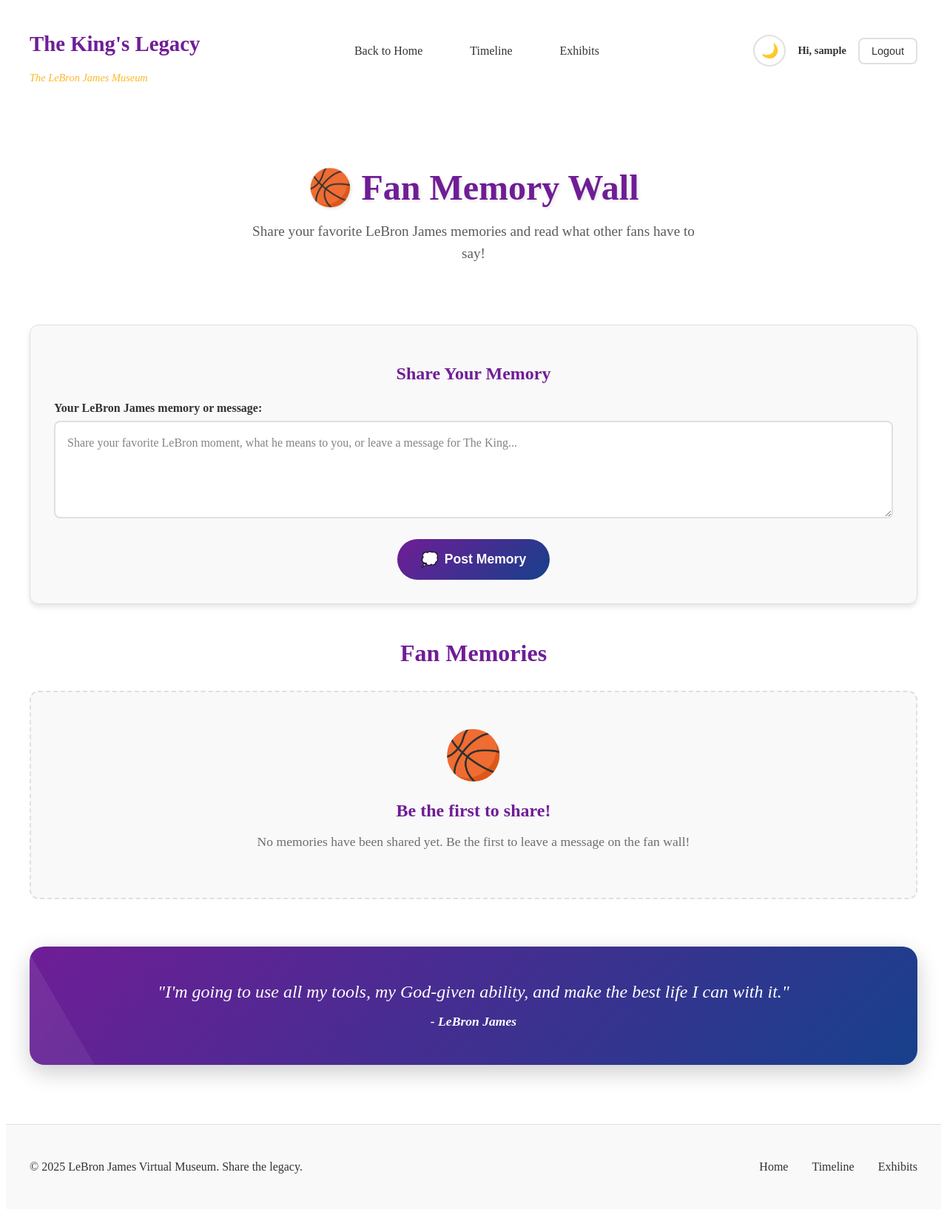
After one commit to lanzmanalac/theAkronAscension, a PHP site: page /fanwall.php in a window 1280 px wide. The commit adds this page. Shown: the whole page at 74% size. Run offline with PHP 8.4, Linux system fonts and the light colour scheme; the visitor is signed in with stand-in values (Sample User, id 1); data that the repository does not hold is empty.

Commit message:
Add files via upload

```diff
--- /dev/null
+++ b/fanwall.css
@@ -0,0 +1,441 @@
+/* Fanwall Main Layout */
+.fanwall-main {
+    min-height: calc(100vh - 200px);
+    padding: 2rem 0;
+    background: transparent;
+}
+
+.fanwall-container {
+    max-width: 1200px;
+    margin: 0 auto;
+    padding: 0 2rem;
+}
+
+/* Header Section */
+.fanwall-header {
+    text-align: center;
+    margin-bottom: 3rem;
+    padding: 2rem 0;
+}
+
+.page-title {
+    font-size: 3rem;
+    font-weight: bold;
+    color: var(--primary-color);
+    margin-bottom: 1rem;
+    text-shadow: 2px 2px 4px rgba(0, 0, 0, 0.1);
+}
+
+.page-subtitle {
+    font-size: 1.2rem;
+    color: var(--text-color);
+    opacity: 0.8;
+    max-width: 600px;
+    margin: 0 auto;
+    line-height: 1.6;
+}
+
+/* Error Message */
+.error-message {
+    background-color: #fee;
+    color: #c33;
+    padding: 1rem;
+    border-radius: 8px;
+    border-left: 4px solid #c33;
+    margin-bottom: 2rem;
+    text-align: center;
+}
+
+/* Post Section */
+.post-section {
+    margin-bottom: 3rem;
+}
+
+.post-form-container {
+    background-color: var(--card-bg);
+    border-radius: 12px;
+    padding: 2rem;
+    box-shadow: var(--shadow);
+    border: 1px solid var(--border-color);
+    transition: all 0.3s ease;
+}
+
+.post-form-container:hover {
+    transform: translateY(-2px);
+    box-shadow: 0 8px 25px rgba(0, 0, 0, 0.15);
+}
+
+.post-form-container h2 {
+    color: var(--primary-color);
+    font-size: 1.5rem;
+    margin-bottom: 1.5rem;
+    text-align: center;
+}
+
+.form-group {
+    margin-bottom: 1.5rem;
+}
+
+.form-group label {
+    display: block;
+    color: var(--text-color);
+    font-weight: 600;
+    margin-bottom: 0.5rem;
+    font-size: 1rem;
+}
+
+.form-group textarea {
+    width: 100%;
+    padding: 1rem;
+    border: 2px solid var(--border-color);
+    border-radius: 8px;
+    background-color: var(--bg-color);
+    color: var(--text-color);
+    font-family: inherit;
+    font-size: 1rem;
+    line-height: 1.5;
+    resize: vertical;
+    min-height: 120px;
+    transition: all 0.3s ease;
+    box-sizing: border-box;
+}
+
+.form-group textarea:focus {
+    outline: none;
+    border-color: var(--primary-color);
+    box-shadow: 0 0 0 3px rgba(111, 29, 150, 0.1);
+}
+
+.form-group textarea::placeholder {
+    color: var(--text-color);
+    opacity: 0.6;
+}
+
+.submit-btn {
+    background: linear-gradient(135deg, var(--primary-color), var(--accent-color));
+    color: white;
+    border: none;
+    padding: 1rem 2rem;
+    border-radius: 50px;
+    font-size: 1.1rem;
+    font-weight: 600;
+    cursor: pointer;
+    transition: all 0.3s ease;
+    display: flex;
+    align-items: center;
+    gap: 0.5rem;
+    margin: 0 auto;
+    min-width: 200px;
+    justify-content: center;
+}
+
+.submit-btn:hover {
+    transform: translateY(-2px);
+    box-shadow: 0 8px 20px rgba(111, 29, 150, 0.3);
+}
+
+.submit-btn:active {
+    transform: translateY(0);
+}
+
+.btn-icon {
+    font-size: 1.2rem;
+}
+
+/* Messages Section */
+.messages-section {
+    margin-bottom: 3rem;
+}
+
+.messages-section h2 {
+    color: var(--primary-color);
+    font-size: 2rem;
+    text-align: center;
+    margin-bottom: 2rem;
+}
+
+.messages-container {
+    display: grid;
+    gap: 1.5rem;
+}
+
+/* No Messages State */
+.no-messages {
+    text-align: center;
+    padding: 3rem;
+    background-color: var(--card-bg);
+    border-radius: 12px;
+    border: 2px dashed var(--border-color);
+}
+
+.no-messages-icon {
+    font-size: 4rem;
+    margin-bottom: 1rem;
+}
+
+.no-messages h3 {
+    color: var(--primary-color);
+    font-size: 1.5rem;
+    margin-bottom: 1rem;
+}
+
+.no-messages p {
+    color: var(--text-color);
+    opacity: 0.7;
+    font-size: 1.1rem;
+}
+
+/* Message Cards */
+.message-card {
+    background-color: var(--card-bg);
+    border-radius: 12px;
+    padding: 1.5rem;
+    box-shadow: var(--shadow);
+    border: 1px solid var(--border-color);
+    transition: all 0.3s ease;
+    opacity: 0;
+    transform: translateY(20px);
+}
+
+.message-card:hover {
+    transform: translateY(-3px);
+    box-shadow: 0 10px 30px rgba(0, 0, 0, 0.15);
+}
+
+.message-content {
+    margin-bottom: 1rem;
+}
+
+.message-content p {
+    color: var(--text-color);
+    font-size: 1.1rem;
+    line-height: 1.6;
+    margin: 0;
+    word-wrap: break-word;
+}
+
+.message-footer {
+    display: flex;
+    justify-content: space-between;
+    align-items: center;
+    padding-top: 1rem;
+    border-top: 1px solid var(--border-color);
+    font-size: 0.9rem;
+}
+
+.message-author,
+.message-date {
+    display: flex;
+    align-items: center;
+    gap: 0.5rem;
+    color: var(--text-color);
+    opacity: 0.7;
+}
+
+.author-icon,
+.date-icon {
+    font-size: 1rem;
+}
+
+.author-name {
+    font-weight: 600;
+    color: var(--primary-color);
+}
+
+/* Inspiration Section */
+.inspiration-section {
+    margin-top: 4rem;
+    text-align: center;
+}
+
+.quote-container {
+    background: linear-gradient(135deg, var(--primary-color), var(--accent-color));
+    color: white;
+    padding: 3rem 2rem;
+    border-radius: 20px;
+    box-shadow: 0 10px 30px rgba(0, 0, 0, 0.2);
+    position: relative;
+    overflow: hidden;
+}
+
+.quote-container::before {
+    content: '';
+    position: absolute;
+    top: -50%;
+    left: -50%;
+    width: 200%;
+    height: 200%;
+    background: radial-gradient(circle, rgba(255, 255, 255, 0.1) 0%, transparent 70%);
+    animation: shimmer 3s ease-in-out infinite;
+}
+
+@keyframes shimmer {
+    0%, 100% { transform: translateX(-100%) translateY(-100%) rotate(0deg); }
+    50% { transform: translateX(100%) translateY(100%) rotate(180deg); }
+}
+
+.lebron-quote {
+    font-size: 1.5rem;
+    font-style: italic;
+    margin: 0 0 1rem 0;
+    position: relative;
+    z-index: 1;
+}
+
+.quote-author {
+    font-size: 1.1rem;
+    font-weight: 600;
+    position: relative;
+    z-index: 1;
+}
+
+/* Footer */
+.footer {
+    background-color: var(--card-bg);
+    border-top: 1px solid var(--border-color);
+    padding: 2rem 0;
+    margin-top: 3rem;
+}
+
+.footer-content {
+    max-width: 1200px;
+    margin: 0 auto;
+    padding: 0 2rem;
+    display: flex;
+    justify-content: space-between;
+    align-items: center;
+    flex-wrap: wrap;
+    gap: 1rem;
+}
+
+.footer-links {
+    display: flex;
+    gap: 2rem;
+}
+
+.footer-links a {
+    color: var(--text-color);
+    text-decoration: none;
+    transition: color 0.3s ease;
+}
+
+.footer-links a:hover {
+    color: var(--primary-color);
+}
+
+/* User Profile in Header */
+.user-profile {
+    display: flex;
+    align-items: center;
+    gap: 1rem;
+}
+
+.welcome-msg {
+    color: var(--text-color);
+    font-weight: 600;
+    font-size: 0.9rem;
+}
+
+.logout-form {
+    margin: 0;
+}
+
+.logout-btn {
+    background-color: transparent;
+    color: var(--text-color);
+    border: 2px solid var(--border-color);
+    padding: 0.5rem 1rem;
+    border-radius: 8px;
+    cursor: pointer;
+    font-size: 0.9rem;
+    transition: all 0.3s ease;
+}
+
+.logout-btn:hover {
+    background-color: var(--primary-color);
+    color: white;
+    border-color: var(--primary-color);
+}
+
+/* Responsive Design */
+@media (max-width: 768px) {
+    .fanwall-container {
+        padding: 0 1rem;
+    }
+
+    .page-title {
+        font-size: 2rem;
+    }
+
+    .page-subtitle {
+        font-size: 1rem;
+    }
+
+    .post-form-container {
+        padding: 1.5rem;
+    }
+
+    .message-footer {
+        flex-direction: column;
+        gap: 0.5rem;
+        text-align: center;
+    }
+
+    .footer-content {
+        flex-direction: column;
+        text-align: center;
+    }
+
+    .header-controls {
+        flex-wrap: wrap;
+        gap: 0.5rem;
+    }
+
+    .user-profile {
+        flex-direction: column;
+        gap: 0.5rem;
+    }
+
+    .lebron-quote {
+        font-size: 1.2rem;
+    }
+}
+
+@media (max-width: 480px) {
+    .page-title {
+        font-size: 1.5rem;
+    }
+
+    .submit-btn {
+        width: 100%;
+        min-width: auto;
+    }
+
+    .post-form-container {
+        padding: 1rem;
+    }
+
+    .message-card {
+        padding: 1rem;
+    }
+
+    .quote-container {
+        padding: 2rem 1rem;
+    }
+}
+
+/* Animation for message cards entrance */
+@keyframes slideInUp {
+    from {
+        opacity: 0;
+        transform: translateY(30px);
+    }
+    to {
+        opacity: 1;
+        transform: translateY(0);
+    }
+}
+
+.message-card {
+    animation: slideInUp 0.5s ease forwards;
+}
--- /dev/null
+++ b/fanwall.php
@@ -0,0 +1,240 @@
+<?php
+// Database connection
+$host = 'localhost';
+$username = 'root';
+$password = '';
+$dbname = 'theakronascension';
+
+try {
+    $pdo = new PDO("mysql:host=$host;dbname=$dbname;charset=utf8mb4", $username, $password);
+    $pdo->setAttribute(PDO::ATTR_ERRMODE, PDO::ERRMODE_EXCEPTION);
+} catch(PDOException $e) {
+    die("Connection failed: " . $e->getMessage());
+}
+
+// Start session
+session_start();
+
+// Check if user is logged in - redirect if not
+if (!isset($_SESSION['user_logged_in']) || $_SESSION['user_logged_in'] !== true) {
+    header('Location: home.php');
+    exit();
+}
+
+$isLoggedIn = true;
+$username = $_SESSION['username'];
+
+// Handle form submissions
+if ($_SERVER['REQUEST_METHOD'] === 'POST') {
+    if (isset($_POST['action'])) {
+        switch ($_POST['action']) {
+            case 'logout':
+                session_destroy();
+                header('Location: home.php');
+                exit();
+                break;
+
+            case 'toggle_theme':
+                $currentTheme = isset($_COOKIE['theme']) ? $_COOKIE['theme'] : 'light';
+                $newTheme = $currentTheme === 'light' ? 'dark' : 'light';
+                setcookie('theme', $newTheme, time() + (86400 * 30), "/");
+                $_COOKIE['theme'] = $newTheme;
+                break;
+
+            case 'post_message':
+                if (!empty($_POST['message'])) {
+                    try {
+                        // For simplicity, we'll use the username as userID since we don't have proper user registration
+                        // In a real app, you'd store user IDs and link properly
+                        $stmt = $pdo->prepare("INSERT INTO fanwall (userID, message, postedAt) VALUES (NULL, ?, NOW())");
+                        $stmt->execute([$_POST['message']]);
+
+                        // Redirect to prevent resubmission
+                        header('Location: fanwall.php');
+                        exit();
+                    } catch(PDOException $e) {
+                        $error = "Error posting message: " . $e->getMessage();
+                    }
+                }
+                break;
+        }
+    }
+}
+
+// Fetch fanwall messages
+try {
+    $stmt = $pdo->prepare("SELECT message, postedAt FROM fanwall ORDER BY postedAt DESC LIMIT 50");
+    $stmt->execute();
+    $messages = $stmt->fetchAll(PDO::FETCH_ASSOC);
+} catch(PDOException $e) {
+    $messages = [];
+    $error = "Error loading messages: " . $e->getMessage();
+}
+
+// Determine theme
+$theme = isset($_COOKIE['theme']) ? $_COOKIE['theme'] : 'light';
+?>
+
+<!DOCTYPE html>
+<html lang="en">
+<head>
+    <meta charset="UTF-8">
+    <meta name="viewport" content="width=device-width, initial-scale=1.0">
+    <title>Fan Memory Wall - LeBron James Museum</title>
+    <link rel="stylesheet" href="NEEDED FOR ALL CSS FILES.css">
+    <link rel="stylesheet" href="fanwall.css">
+</head>
+<body>
+    <div class="page-container <?php echo $theme; ?>-theme">
+        <!-- Header -->
+        <header class="header">
+            <div class="nav-container">
+                <div class="logo">
+                    <h1>The King's Legacy</h1>
+                    <span class="tagline">The LeBron James Museum</span>
+                </div>
+
+                <nav class="main-nav">
+                    <a href="home.php" class="nav-link">Back to Home</a>
+                    <a href="timeline.php" class="nav-link">Timeline</a>
+                    <a href="exhibits.php" class="nav-link">Exhibits</a>
+                </nav>
+
+                <div class="header-controls">
+                    <form method="POST" class="theme-toggle-form">
+                        <input type="hidden" name="action" value="toggle_theme">
+                        <button type="submit" class="theme-toggle-btn" title="Toggle Theme">
+                            <?= $theme === 'light' ? '🌙' : '☀️'; ?>
+                        </button>
+                    </form>
+
+                    <div class="user-profile">
+                        <span class="welcome-msg">Hi, <?= htmlspecialchars($username); ?></span>
+                        <form method="POST" class="logout-form">
+                            <input type="hidden" name="action" value="logout">
+                            <button type="submit" class="logout-btn">Logout</button>
+                        </form>
+                    </div>
+                </div>
+            </div>
+        </header>
+
+        <!-- Main Content -->
+        <main class="fanwall-main">
+            <div class="fanwall-container">
+                <div class="fanwall-header">
+                    <h1 class="page-title">🏀 Fan Memory Wall</h1>
+                    <p class="page-subtitle">Share your favorite LeBron James memories and read what other fans have to say!</p>
+                </div>
+
+                <?php if (isset($error)): ?>
+                    <div class="error-message">
+                        <?= htmlspecialchars($error); ?>
+                    </div>
+                <?php endif; ?>
+
+                <!-- Post New Message -->
+                <section class="post-section">
+                    <div class="post-form-container">
+                        <h2>Share Your Memory</h2>
+                        <form method="POST" class="post-form">
+                            <input type="hidden" name="action" value="post_message">
+                            <div class="form-group">
+                                <label for="message">Your LeBron James memory or message:</label>
+                                <textarea
+                                    id="message"
+                                    name="message"
+                                    rows="4"
+                                    placeholder="Share your favorite LeBron moment, what he means to you, or leave a message for The King..."
+                                    required
+                                    maxlength="1000"
+                                ></textarea>
+                            </div>
+                            <button type="submit" class="submit-btn">
+                                <span class="btn-icon">💭</span>
+                                Post Memory
+                            </button>
+                        </form>
+                    </div>
+                </section>
+
+                <!-- Messages Wall -->
+                <section class="messages-section">
+                    <h2>Fan Memories</h2>
+                    <div class="messages-container">
+                        <?php if (empty($messages)): ?>
+                            <div class="no-messages">
+                                <div class="no-messages-icon">🏀</div>
+                                <h3>Be the first to share!</h3>
+                                <p>No memories have been shared yet. Be the first to leave a message on the fan wall!</p>
+                            </div>
+                        <?php else: ?>
+                            <?php foreach ($messages as $message): ?>
+                                <div class="message-card">
+                                    <div class="message-content">
+                                        <p><?= nl2br(htmlspecialchars($message['message'])); ?></p>
+                                    </div>
+                                    <div class="message-footer">
+                                        <div class="message-author">
+                                            <span class="author-icon">👤</span>
+                                            <span class="author-name">LeBron Fan</span>
+                                        </div>
+                                        <div class="message-date">
+                                            <span class="date-icon">🕒</span>
+                                            <span class="date-text"><?= date('M j, Y \a\t g:i A', strtotime($message['postedAt'])); ?></span>
+                                        </div>
+                                    </div>
+                                </div>
+                            <?php endforeach; ?>
+                        <?php endif; ?>
+                    </div>
+                </section>
+
+                <!-- Inspiration Quote -->
+                <section class="inspiration-section">
+                    <div class="quote-container">
+                        <blockquote class="lebron-quote">
+                            "I'm going to use all my tools, my God-given ability, and make the best life I can with it."
+                        </blockquote>
+                        <cite class="quote-author">- LeBron James</cite>
+                    </div>
+                </section>
+            </div>
+        </main>
+
+        <!-- Footer -->
+        <footer class="footer">
+            <div class="footer-content">
+                <p>&copy; 2025 LeBron James Virtual Museum. Share the legacy.</p>
+                <div class="footer-links">
+                    <a href="home.php">Home</a>
+                    <a href="timeline.php">Timeline</a>
+                    <a href="exhibits.php">Exhibits</a>
+                </div>
+            </div>
+        </footer>
+    </div>
+
+    <script>
+        // Auto-resize textarea
+        const textarea = document.getElementById('message');
+        if (textarea) {
+            textarea.addEventListener('input', function() {
+                this.style.height = 'auto';
+                this.style.height = this.scrollHeight + 'px';
+            });
+        }
+
+        // Add animation to message cards
+        document.addEventListener('DOMContentLoaded', function() {
+            const messageCards = document.querySelectorAll('.message-card');
+            messageCards.forEach((card, index) => {
+                setTimeout(() => {
+                    card.style.opacity = '1';
+                    card.style.transform = 'translateY(0)';
+                }, index * 100);
+            });
+        });
+    </script>
+</body>
+</html>
--- a/header.php
+++ b/header.php
@@ -54,6 +54,9 @@
             <a href="milestones.php" class="nav-link">Milestones</a>
             <a href="teammate&rival.php" class="nav-link">Teammates</a>
             <a href="rivalries.php" class="nav-link">Rivalries</a>
+            <?php if ($isLoggedIn): ?>
+                <a href="fanwall.php" class="nav-link">Fan Wall</a>
+            <?php endif; ?>
         </nav>
 
         <!-- Header Controls -->
```
